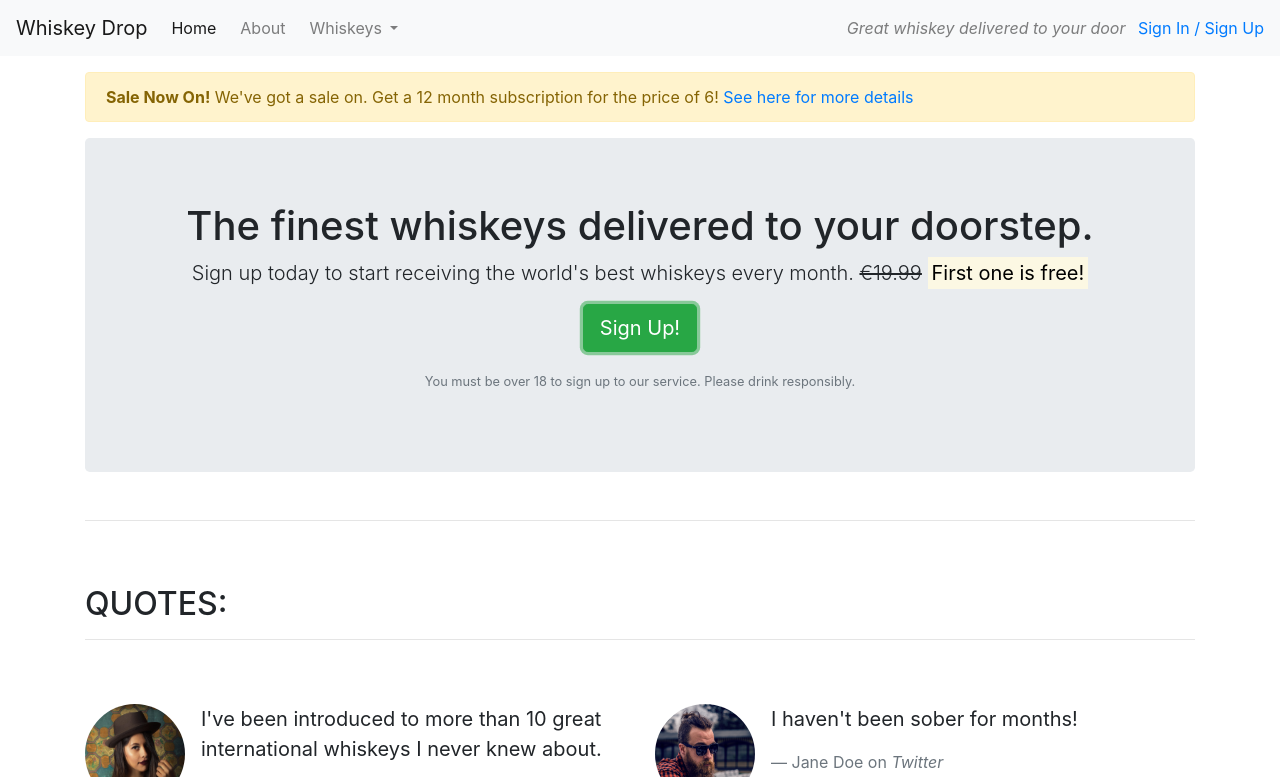
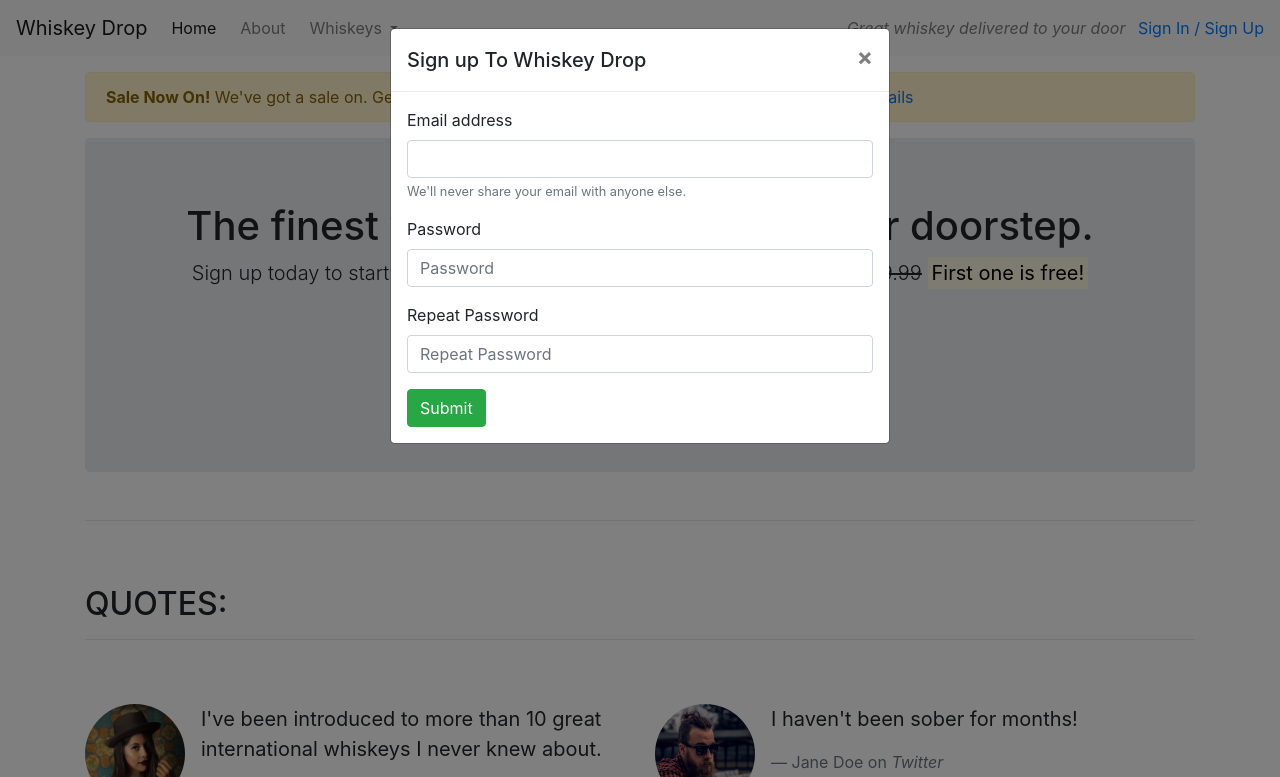
Before and after one commit to EthanPeters96/Bootstrap, a plain HTML site: page index.html in a window 1280 px wide. Both pictures are taken after a click on the button "Sign Up!". Shown: the top 777 px of the page. Drawn offline with nearby package versions, Linux system fonts and the light colour scheme.

Commit message:
Added Modal

```diff
--- a/index.html
+++ b/index.html
@@ -57,7 +57,7 @@
               <span class="d-inline d-sm-none"><br /></span>
               <strong><mark>First one is free!</mark></strong>
             </p>
-            <p><button class="btn btn-lg btn-success">Sign Up!</button></p>
+            <p><button class="btn btn-lg btn-success" data-toggle="modal" data-target="#signUpModal">Sign Up!</button></p>
             <p class="text-muted"><small>You must be over 18 to sign up to our service. Please drink responsibly.</small></p>
           </section>
         </div>
@@ -138,6 +138,37 @@
       <!-- /.features -->
     </article>
 
+    <div class="modal" tabindex="-1" role="dialog" id="signUpModal">
+      <div class="modal-dialog" role="document">
+        <div class="modal-content">
+          <div class="modal-header">
+            <h5 class="modal-title">Sign up To Whiskey Drop</h5>
+            <button type="button" class="close" data-dismiss="modal" aria-label="Close">
+              <span aria-hidden="true">&times;</span>
+            </button>
+          </div>
+          <div class="modal-body">
+            <form>
+              <div class="form-group">
+                <label for="exampleInputEmail1">Email address</label>
+                <input type="email" class="form-control" id="exampleInputEmail1" aria-describedby="emailHelp" />
+                <small id="emailHelp" class="form-text text-muted">We'll never share your email with anyone else.</small>
+              </div>
+              <div class="form-group">
+                <label for="password">Password</label>
+                <input type="password" class="form-control" id="password" placeholder="Password" />
+              </div>
+              <div class="form-group">
+                <label for="repeatPassword">Repeat Password</label>
+                <input type="password" class="form-control" id="repeatPassword" placeholder="Repeat Password" />
+              </div>
+              <button type="submit" class="btn btn-success">Submit</button>
+            </form>
+          </div>
+        </div>
+      </div>
+    </div>
+
     <script src="https://code.jquery.com/jquery-3.3.1.slim.min.js" integrity="sha384-q8i/X+965DzO0rT7abK41JStQIAqVgRVzpbzo5smXKp4YfRvH+8abtTE1Pi6jizo" crossorigin="anonymous"></script>
     <script src="https://cdnjs.cloudflare.com/ajax/libs/popper.js/1.14.3/umd/popper.min.js" integrity="sha384-ZMP7rVo3mIykV+2+9J3UJ46jBk0WLaUAdn689aCwoqbBJiSnjAK/l8WvCWPIPm49" crossorigin="anonymous"></script>
     <script src="https://stackpath.bootstrapcdn.com/bootstrap/4.1.3/js/bootstrap.min.js" integrity="sha384-ChfqqxuZUCnJSK3+MXmPNIyE6ZbWh2IMqE241rYiqJxyMiZ6OW/JmZQ5stwEULTy" crossorigin="anonymous"></script>
```
